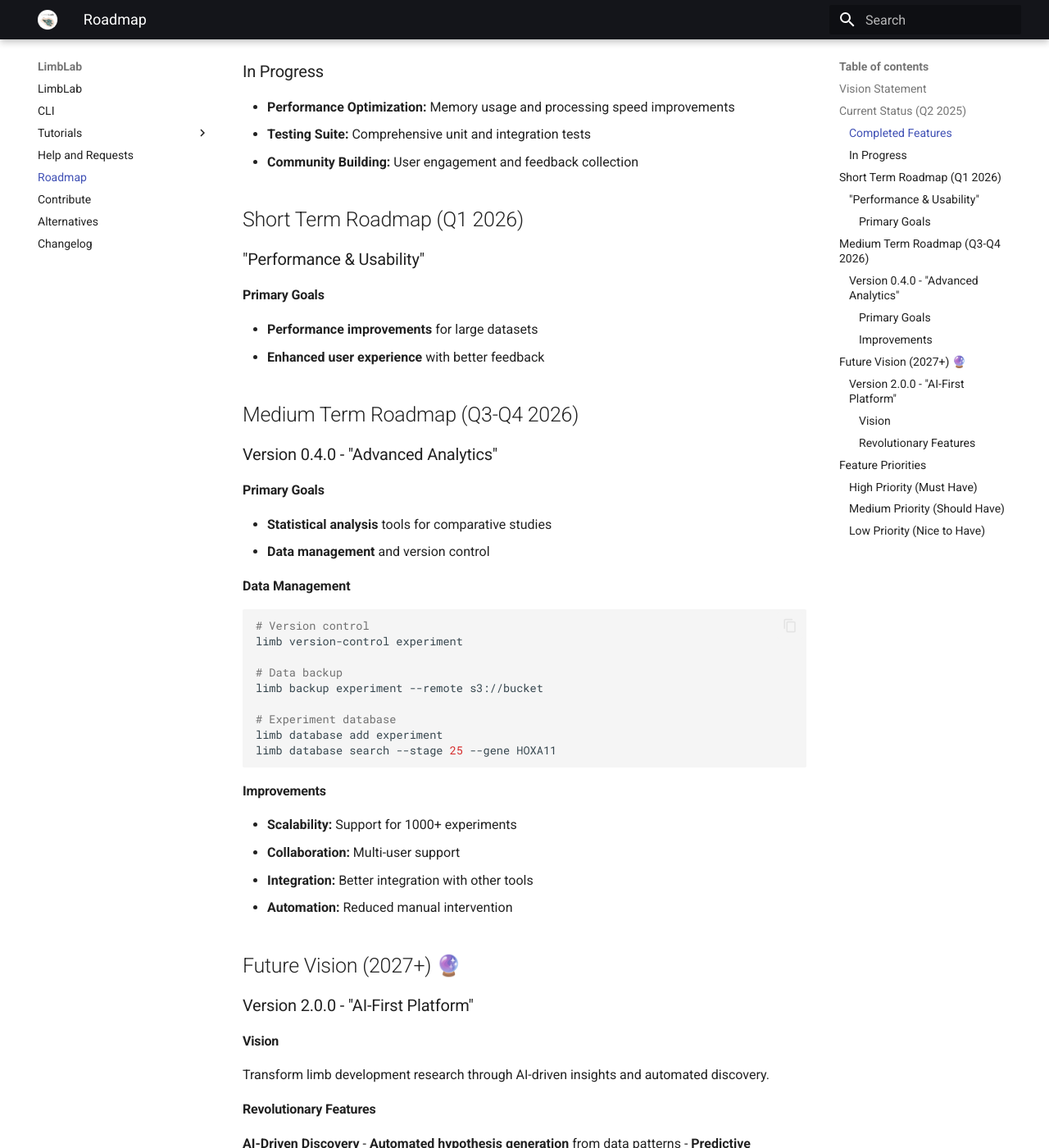
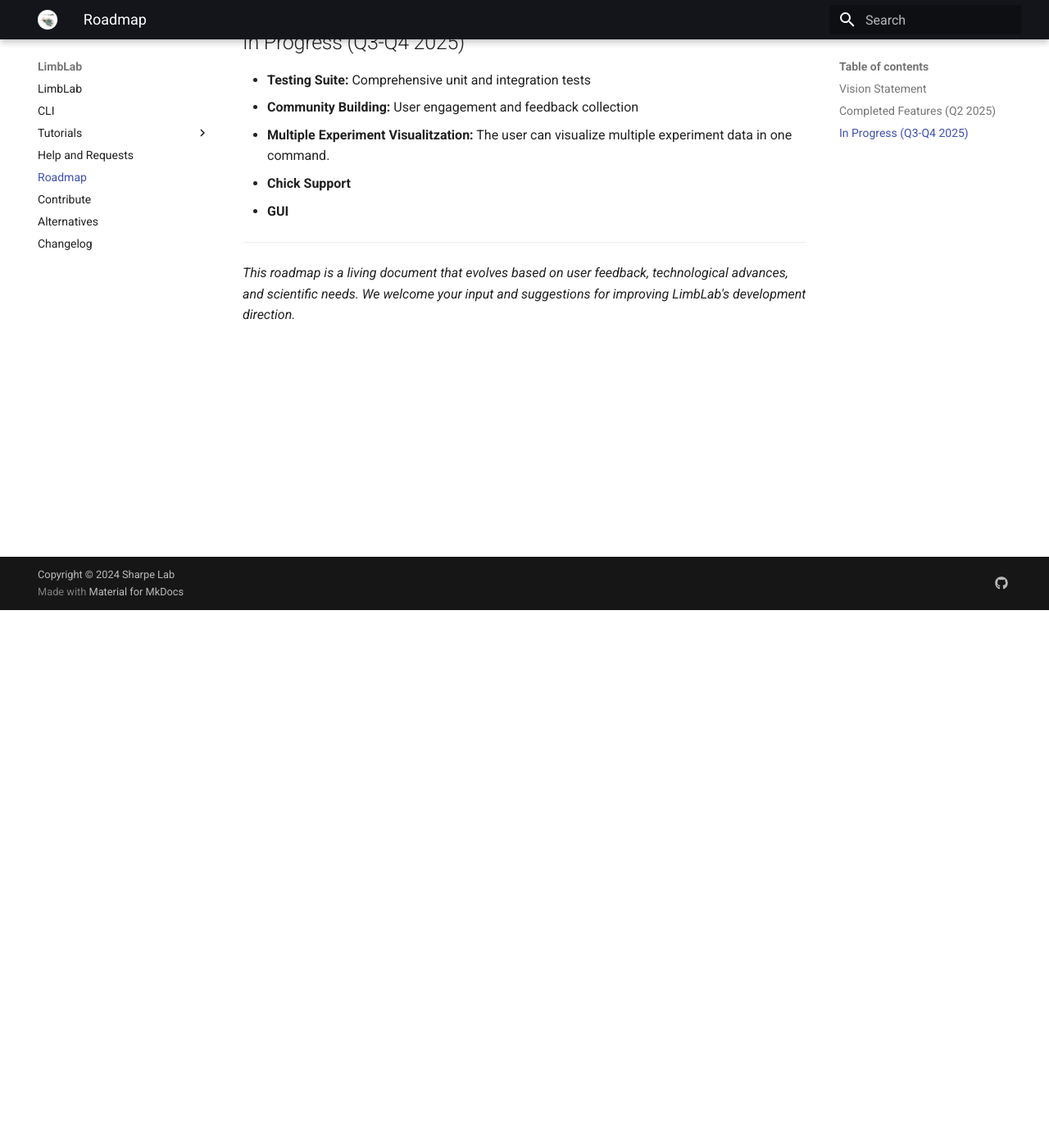
Before and after one commit to LauAvinyo/limblab, an MkDocs documentation site: the page built from docs/roadmap.md, in a window 1280 px wide and 1400 px high, scrolled down 656 px. Shown: the whole window at 82% size. Built offline with MkDocs 1.6.1 and Material for MkDocs 9.7.7, drawn with Linux system fonts in a browser that asks for light colours; some of the changed text lies outside the part shown.

````diff
--- a/docs/roadmap.md
+++ b/docs/roadmap.md
@@ -6,100 +6,19 @@
 
 LimbLab aims to become the leading open-source platform for 3D limb development analysis, providing researchers with powerful, accessible, and scientifically rigorous tools for understanding limb development at the molecular and morphological levels.
 
-## Current Status (Q2 2025)
-
-### Completed Features
+## Completed Features (Q2 2025)
 - **Core Pipeline:** Volume processing, surface extraction, staging, alignment
 - **CLI Interface:** Command-line tools for all major functions
 - **Basic Visualization:** 3D isosurfaces, slices, raycasting, probe tools
 - **Documentation:** Comprehensive tutorials and user guides
 - **Custom Parameters:** Advanced volume processing options
 
-### In Progress
-- **Performance Optimization:** Memory usage and processing speed improvements
+## In Progress (Q3-Q4 2025)
 - **Testing Suite:** Comprehensive unit and integration tests
 - **Community Building:** User engagement and feedback collection
-
-
-## Short Term Roadmap (Q1 2026)
-
-### "Performance & Usability"
-
-#### Primary Goals
-- **Performance improvements** for large datasets
-- **Enhanced user experience** with better feedback
-
-
-## Medium Term Roadmap (Q3-Q4 2026)
-
-### Version 0.4.0 - "Advanced Analytics"
-
-#### Primary Goals
-- **Statistical analysis** tools for comparative studies
-- **Data management** and version control
-
-**Data Management**
-```bash
-# Version control
-limb version-control experiment
-
-# Data backup
-limb backup experiment --remote s3://bucket
-
-# Experiment database
-limb database add experiment
-limb database search --stage 25 --gene HOXA11
-```
-
-#### Improvements
-- **Scalability:** Support for 1000+ experiments
-- **Collaboration:** Multi-user support
-- **Integration:** Better integration with other tools
-- **Automation:** Reduced manual intervention
-
-
-## Future Vision (2027+) 🔮
-
-### Version 2.0.0 - "AI-First Platform"
-
-#### Vision
-Transform limb development research through AI-driven insights and automated discovery.
-
-#### Revolutionary Features
-
-**AI-Driven Discovery**
-- **Automated hypothesis generation** from data patterns
-- **Predictive modeling** of developmental outcomes
-- **Cross-species analysis** and comparison
-
-**MCP Literature Cross-Reference & Model Integration**
-- **Automated literature cross-referencing** using the Model Context Protocol (MCP) to link experimental results with published studies
-- **Database search and retrieval**: Seamless querying of limb development literature and datasets via MCP
-<!-- - **Model integration**: Combine experimental data with published models for enhanced prediction and hypothesis testing -->
-- **Context-aware recommendations**: Suggest relevant papers, datasets, and models based on experiment metadata
-- **Collaborative annotation**: Enable users to annotate and share literature links and model references within the platform
-
----
-
-## Feature Priorities
-
-### High Priority (Must Have)
-1. **Performance optimization** for large datasets
-2. **Batch processing** capabilities
-3. **Advanced visualization** options
-4. **Quality control** tools
-5. **Comprehensive testing** suite
-
-### Medium Priority (Should Have)
-1. **Statistical analysis** tools
-2. **Web interface** for non-programmers
-3. **Data management** and version control
-4. **Machine learning** integration
-5. **Collaborative features**
-
-### Low Priority (Nice to Have)
-1. **Advanced AI/ML** capabilities
-2. **Virtual reality** visualization
+- **Multiple Experiment Visualitzation:** The user can visualize multiple experiment data in one command.
+- **Chick Support**
+- **GUI**
 
 ---
 
````
Also changed, not shown: README.md (+124 -99 lines), 3 other files.
